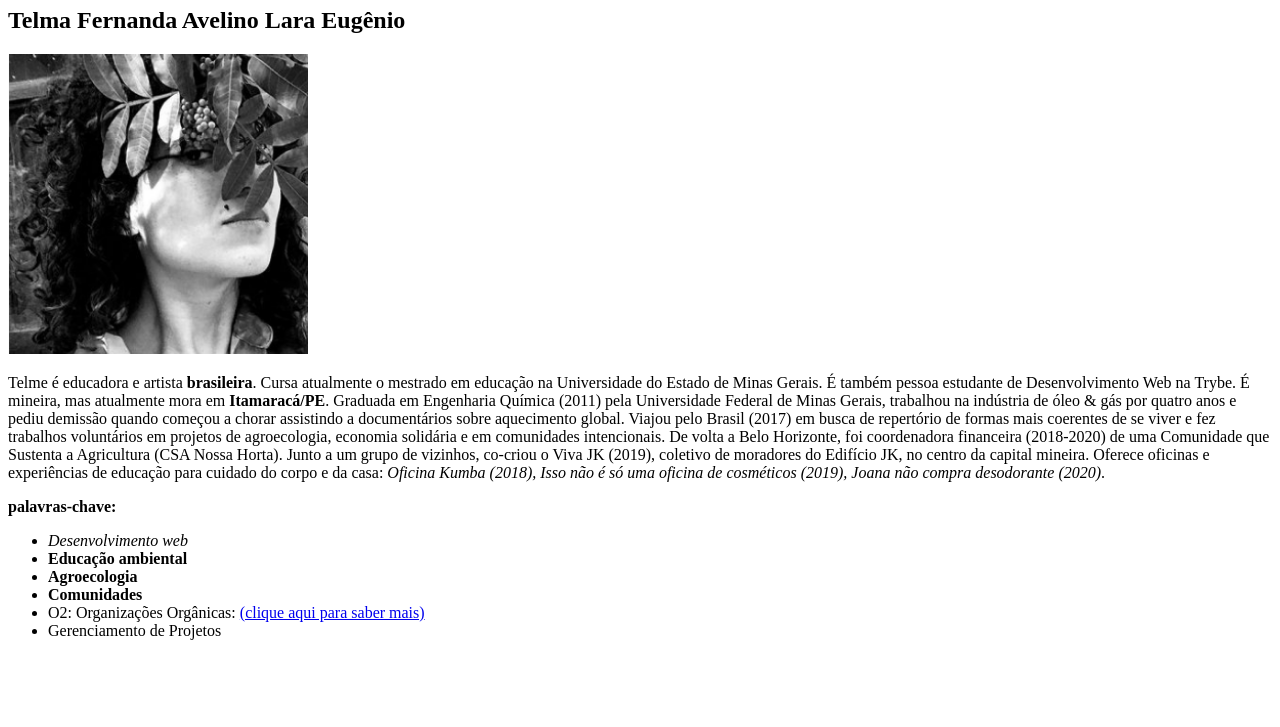
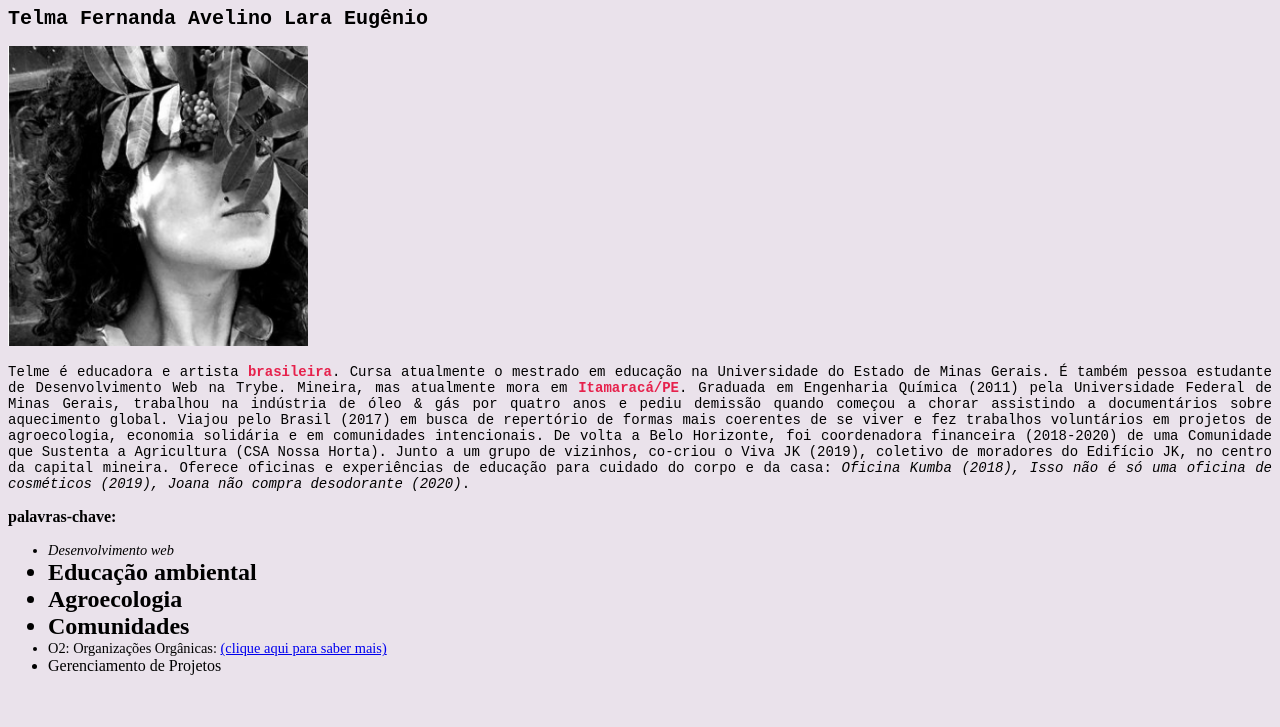
Before and after one commit to telm-e/telm-e.github.io, a plain HTML site: page index.html in a window 1280 px wide. Shown: the part 73-800 px from the top of the page. Drawn offline with Linux system fonts and the light colour scheme.

Commit message:
Adiciona estilo ao Portfolio Web de acordo com os requisitos do exercicio do bloco 3.2

```diff
--- a/index.html
+++ b/index.html
@@ -3,20 +3,48 @@
   <head>
     <meta charset="UTF-8">
     <title>Telme</title>
+    <style>
+      body {
+        background-color: rgb(234, 226, 235)
+      }
+      .bio {
+        font-family: 'Courier New', Courier, monospace;
+        font-size: 14px;
+        text-align: justify;
+      }
+      .bio strong {
+        font-weight: 700;
+        color:rgb(230, 33, 76)
+      }
+      h2 {
+        font-family: 'Courier New', Courier, monospace;
+        font-size: 20px;
+      }
+      .destaque {
+        font-weight: 700;
+        color: rgb(189, 142, 134);
+      }
+      .um {
+        font-size: 0.9em
+      }
+      .tres {
+        font-size: 1.5em;
+      }
+    </style>
   </head>
   <body>
     <h1><a href="#foto">(Telme)</a></h1>
     <h2>Telma Fernanda Avelino Lara Eugênio</h2>
     <img id="foto" src="perfil.png" width="300px" alt="foto de telme em preto e branco. Ela segura um ramo de aroeira sobre os cabelos.">
-    <p class="bio">Telme é educadora e artista <strong>brasileira</strong>. Cursa atualmente o mestrado em educação na Universidade do Estado de Minas Gerais. É também pessoa estudante de Desenvolvimento Web na Trybe. É mineira, mas atualmente mora em <strong>Itamaracá/PE</strong>. Graduada em Engenharia Química (2011) pela Universidade Federal de Minas Gerais, trabalhou na indústria de óleo & gás por quatro anos e pediu demissão quando começou a chorar assistindo a documentários sobre aquecimento global. Viajou pelo Brasil (2017) em busca de repertório de formas mais coerentes de se viver e fez trabalhos voluntários em projetos de agroecologia, economia solidária e em comunidades intencionais. De volta a Belo Horizonte, foi coordenadora financeira (2018-2020) de uma Comunidade que Sustenta a Agricultura (CSA Nossa Horta). Junto a um grupo de vizinhos, co-criou o Viva JK (2019), coletivo de moradores do Edifício JK, no centro da capital mineira. Oferece oficinas e experiências de educação para cuidado do corpo e da casa: <em>Oficina Kumba (2018), Isso não é só uma oficina de cosméticos (2019), Joana não compra desodorante (2020)</em>.</p>
+    <p class="bio">Telme é educadora e artista <strong>brasileira</strong>. Cursa atualmente o mestrado em educação na Universidade do Estado de Minas Gerais. É também pessoa estudante de Desenvolvimento Web na Trybe. Mineira, mas atualmente mora em <strong class:"destaque">Itamaracá/PE</strong>. Graduada em Engenharia Química (2011) pela Universidade Federal de Minas Gerais, trabalhou na indústria de óleo & gás por quatro anos e pediu demissão quando começou a chorar assistindo a documentários sobre aquecimento global. Viajou pelo Brasil (2017) em busca de repertório de formas mais coerentes de se viver e fez trabalhos voluntários em projetos de agroecologia, economia solidária e em comunidades intencionais. De volta a Belo Horizonte, foi coordenadora financeira (2018-2020) de uma Comunidade que Sustenta a Agricultura (CSA Nossa Horta). Junto a um grupo de vizinhos, co-criou o Viva JK (2019), coletivo de moradores do Edifício JK, no centro da capital mineira. Oferece oficinas e experiências de educação para cuidado do corpo e da casa: <em>Oficina Kumba (2018), Isso não é só uma oficina de cosméticos (2019), Joana não compra desodorante (2020)</em>.</p>
     <p><strong>palavras-chave:</strong></p>
     <ul>
-      <li><em>Desenvolvimento web</em></li>
-      <li><strong>Educação ambiental</strong></li>
-      <li><strong>Agroecologia</strong></li>
-      <li><strong>Comunidades</strong></li>
-      <li>O2: Organizações Orgânicas: <a href="https://targetteal.com/pt/blog/" target="_blank">(clique aqui para saber mais)</a></li>
-      <li>Gerenciamento de Projetos</li>
+      <li class="um"><em>Desenvolvimento web</em></li>
+      <li class="tres"><strong>Educação ambiental</strong></li>
+      <li class="tres"><strong>Agroecologia</strong></li>
+      <li class="tres"><strong>Comunidades</strong></li>
+      <li class="um">O2: Organizações Orgânicas: <a href="https://targetteal.com/pt/blog/" target="_blank">(clique aqui para saber mais)</a></li>
+      <li class="dois">Gerenciamento de Projetos</li>
     </ul>
 
   </body>
```
